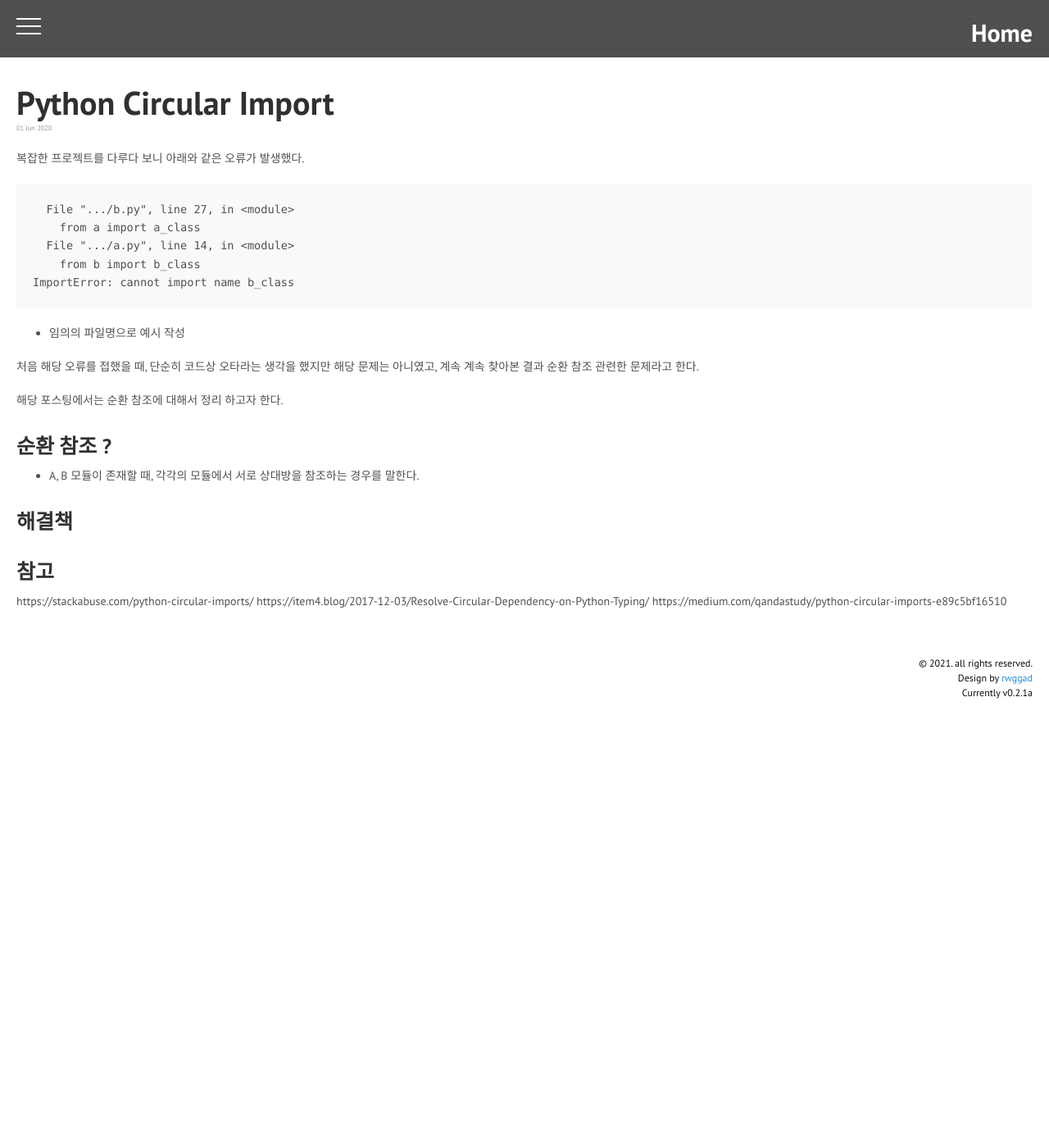
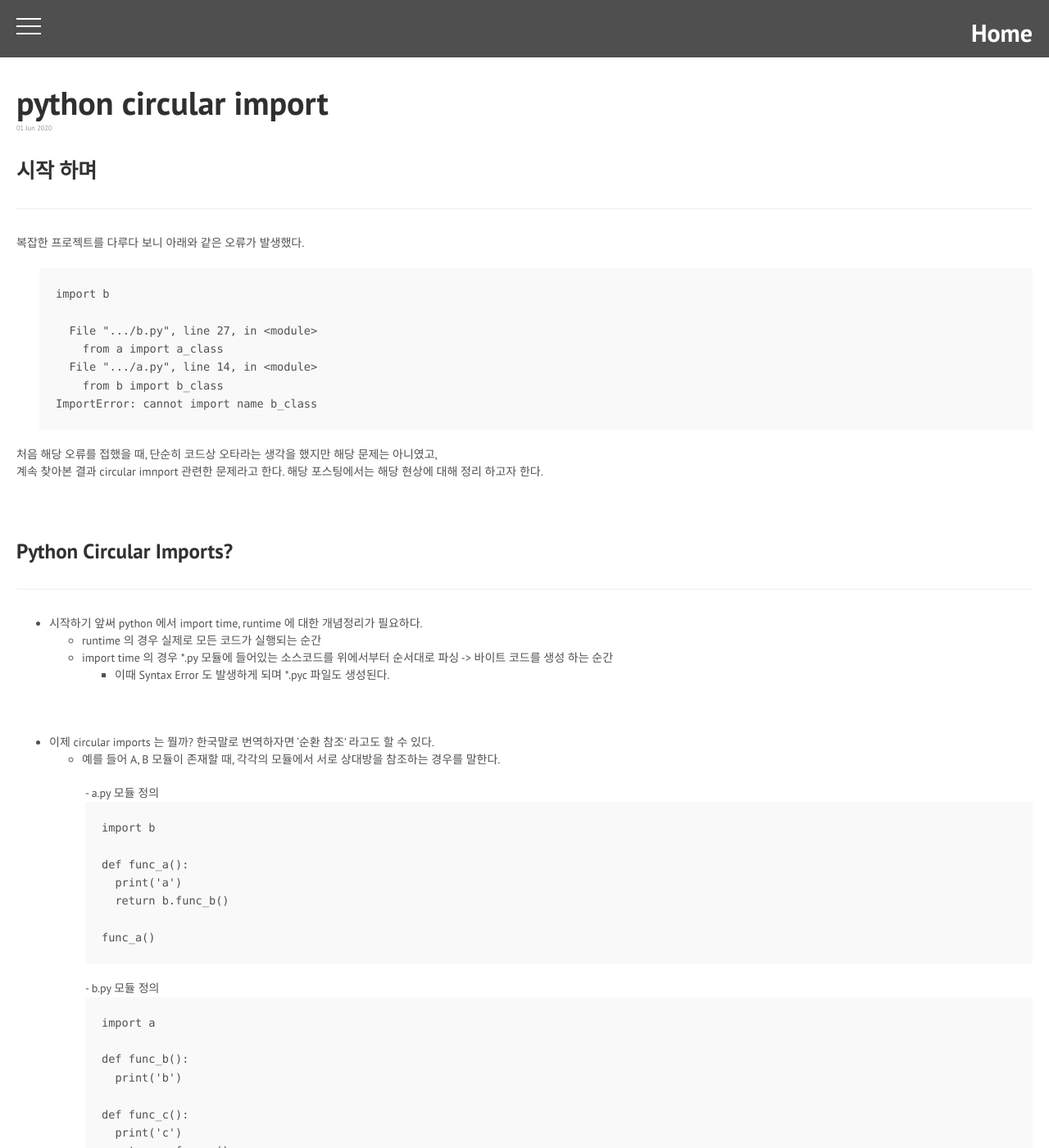
Before and after one commit to rwggad/henry_developer_page, a Jekyll site: the page built from _posts/2020-06-01-post1.md, in a window 1280 px wide and 1400 px high. Shown: the whole window at 82% size. Built offline with Jekyll 4.4.1, drawn with Linux system fonts in a browser that asks for light colours; nearby versions of some CDN libraries; comment, search, counter and statistics services are not loaded; some of the changed text lies outside the part shown.

Commit message:
Add post content
- python 순환참조 관련 포스팅 내용 추가

```diff
--- a/_posts/2020-06-01-post1.md
+++ b/_posts/2020-06-01-post1.md
@@ -1,30 +1,104 @@
 ---
 layout: post
-title: Python Circular Import
+title: python circular import
 category: python
 ---
+### 시작 하며
+
+---
+
 복잡한 프로젝트를 다루다 보니 아래와 같은 오류가 발생했다.
 
-~~~
-  File ".../b.py", line 27, in <module>
+
+<div style="padding-left:2em">
+
+<pre><code class="language-python">import b
+
+  File ".../b.py", line 27, in &lt;module&gt;
     from a import a_class
-  File ".../a.py", line 14, in <module>
+  File ".../a.py", line 14, in &lt;module&gt;
     from b import b_class
-ImportError: cannot import name b_class
-~~~
-* 임의의 파일명으로 예시 작성
+ImportError: cannot import name b_class</code></pre>
 
-처음 해당 오류를 접했을 때, 단순히 코드상 오타라는 생각을 했지만 해당 문제는 아니였고,
-계속 계속 찾아본 결과 순환 참조 관련한 문제라고 한다.
+</div>
 
-해당 포스팅에서는 순환 참조에 대해서 정리 하고자 한다.
+처음 해당 오류를 접했을 때, 단순히 코드상 오타라는 생각을 했지만 해당 문제는 아니였고, <br>
+계속 찾아본 결과 circular imnport 관련한 문제라고 한다. 해당 포스팅에서는 해당 현상에 대해 정리 하고자 한다.
 
-### 순환 참조 ?
+&nbsp;
+&nbsp;
 
-* A, B 모듈이 존재할 때, 각각의 모듈에서 서로 상대방을 참조하는 경우를 말한다.
+### Python Circular Imports?
 
+---
+
+- 시작하기 앞써 python 에서 import time, runtime 에 대한 개념정리가 필요하다.
+    - runtime 의 경우 실제로 모든 코드가 실행되는 순간
+    - import time 의 경우 \*.py 모듈에 들어있는 소스코드를 위에서부터 순서대로 파싱 -> 바이트 코드를 생성 하는 순간
+        - 이때 Syntax Error 도 발생하게 되며 \*.pyc 파일도 생성된다.
+
+&nbsp;
+
+- 이제 circular imports 는 뭘까? 한국말로 번역하자면 '순환 참조' 라고도 할 수 있다.
+  - 예를 들어 A, B 모듈이 존재할 때, 각각의 모듈에서 서로 상대방을 참조하는 경우를 말한다.
+
+<div style="padding-left:6em">
+
+- a.py 모듈 정의
+
+<pre><code class="language-python">import b
+
+def func_a():
+  print('a')
+  return b.func_b()
+
+func_a()</code></pre>
+
+- b.py 모듈 정의
+
+<pre><code class="language-python">import a
+
+def func_b():
+  print('b')
+
+def func_c():
+  print('c')
+  return a.func_a()</code></pre>
+
+- 위 모듈 실행 결과
+
+<pre><code>$ python a.py
+a
+Traceback (most recent call last):
+  File "a.py", line 1, in &lt;module&gt;
+    import b
+  File "/Users/henry-kim/slc/b.py", line 1, in &lt;module&gt;
+    import a
+  File "/Users/henry-kim/src/a.py", line 8, in &lt;module&gt;
+    func_a()
+  File "/Users/henry-kim/src/a.py", line 6, in func_a
+    return b.func_b()
+AttributeError: 'module' object has no attribute 'func_b'
+
+$ python b.py
+a
+b</code></pre>
+
+- 이 때, a.py 모듈에서 발생하는 이슈를 순환 참조라고 한다.
+
+</div>
+
+
+
+&nbsp;
+&nbsp;
 ### 해결책
 
+---
+
+
+&nbsp;
+&nbsp;
 
 ### 참고
 
```
